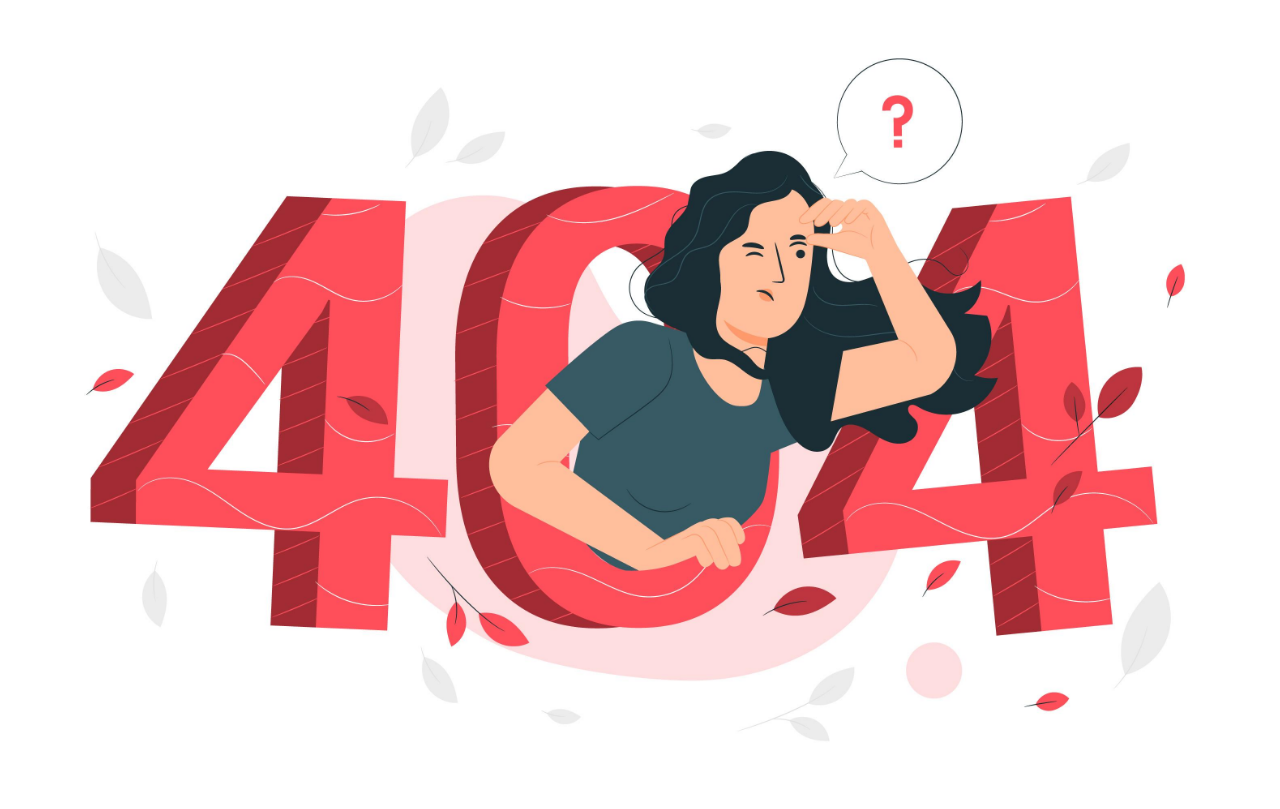
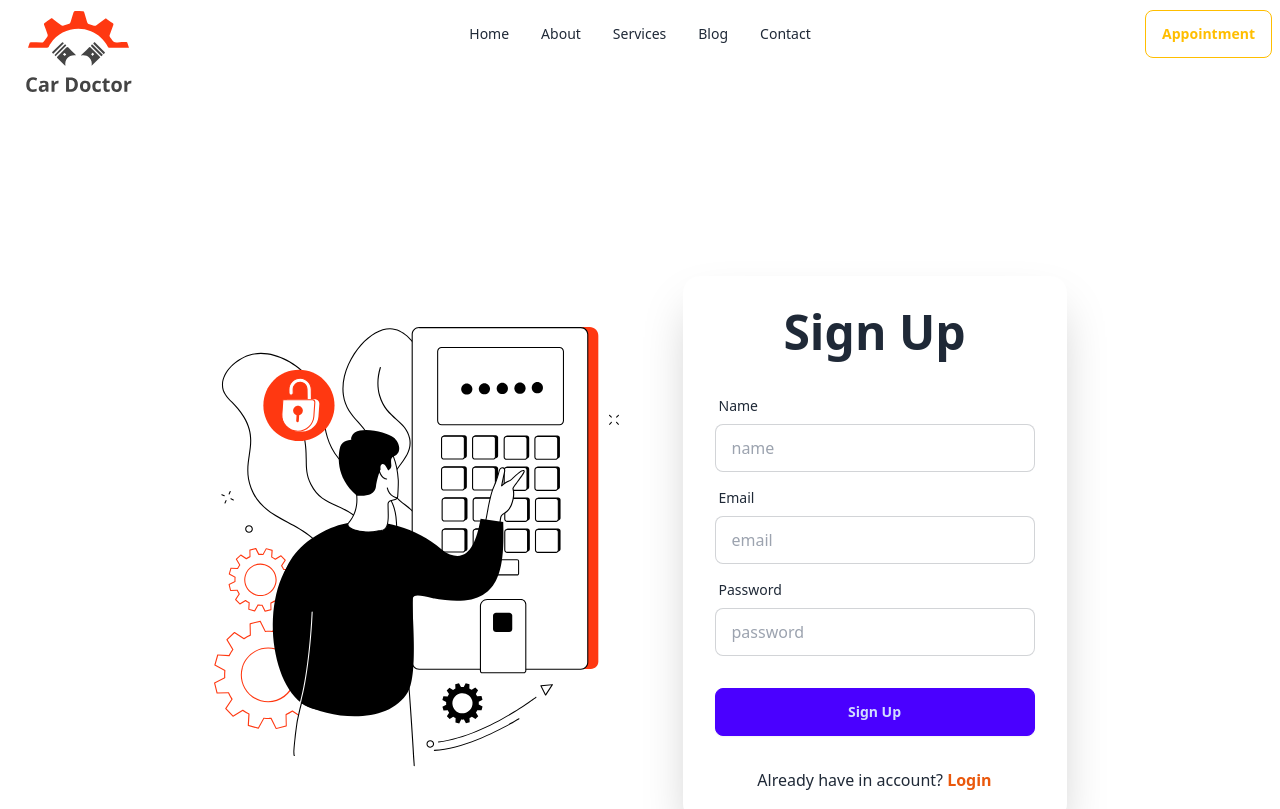
Before and after one commit to arafatrahman41/car-doctor-client, a React (Vite) app: page /signUp in a window 1280 px wide. Before the commit this address had no page. Shown: the top 809 px of the page. Built offline with nearby package versions, Linux system fonts and the light colour scheme; no server answers.

Commit message:
add firebase

```diff
--- a/package.json
+++ b/package.json
@@ -10,6 +10,7 @@
     "preview": "vite preview"
   },
   "dependencies": {
+    "firebase": "^10.12.2",
     "react": "^18.3.1",
     "react-dom": "^18.3.1",
     "react-icons": "^5.2.1",
--- /dev/null
+++ b/src/Providers/AuthProvider.jsx
@@ -0,0 +1,22 @@
+import { getAuth } from "firebase/auth";
+import { createContext, useState } from "react";
+import app from "../firebase/firebase.config";
+
+export const AuthContext = createContext(null);
+const auth = getAuth(app);
+
+const AuthProvider = ({ children }) => {
+  const [user, setUser] = useState(null);
+  const [loading, setLoading] = useState(true);
+
+  const authInfo = {
+    user,
+    loading
+  };
+
+  return (
+    <AuthContext.Provider value={authInfo}>{children}</AuthContext.Provider>
+  );
+};
+
+export default AuthProvider;
--- /dev/null
+++ b/src/firebase/firebase.config.js
@@ -0,0 +1,15 @@
+import { initializeApp } from "firebase/app";
+
+// Your web app's Firebase configuration
+const firebaseConfig = {
+  apiKey:import.meta.env.VITE_APIKEY,
+  authDomain:import.meta.env.VITE_AUTHDOMAIN,
+  projectId:import.meta.env.VITE_PROJECTID,
+  storageBucket:import.meta.env.VITE_STORAGEBUCKET,
+  messagingSenderId:import.meta.env.VITE_MESSAGINGSENDERID,
+  appId:import.meta.env.VITE_APPID
+};
+
+// Initialize Firebase
+const app = initializeApp(firebaseConfig);
+export default app;
--- a/src/pages/Home/Services/ServiceCard.jsx
+++ b/src/pages/Home/Services/ServiceCard.jsx
@@ -5,8 +5,8 @@ const ServiceCard = ({ service }) => {
   const { title, img, price } = service;
   return (
     <div className="card bg-base-100 shadow-xl">
-      <figure className="px-10 pt-10">
-        <img src={img} alt="service image" className="rounded-xl h-52" />
+      <figure className="px-6 pt-6">
+        <img src={img} alt="service image" className="rounded-xl h-52 w-full" />
       </figure>
       <div className="card-body">
         <h2 className="card-title">{title}</h2>
--- /dev/null
+++ b/src/pages/Login/Login.jsx
@@ -0,0 +1,59 @@
+import { Link } from "react-router-dom";
+import img from "../../assets/images/login/login.svg";
+
+const Login = () => {
+  const handleLogin = event => {
+    event.preventDefault();
+
+  }
+
+  return (
+    <div className="hero min-h-screen my-20">
+      <div className="hero-content flex-col lg:flex-row gap-16">
+        <div className="text-center lg:text-left">
+          <img src={img} alt="" />
+        </div>
+        <div className="card bg-base-100 w-full max-w-sm shrink-0 shadow-2xl">
+          <h1 className="text-5xl font-bold mt-8 text-center">Login</h1>
+          <form onSubmit={handleLogin} className="card-body">
+            <div className="form-control">
+              <label className="label">
+                <span className="label-text">Email</span>
+              </label>
+              <input
+                type="email"
+                placeholder="email"
+                name="email"
+                className="input input-bordered"
+                required
+              />
+            </div>
+            <div className="form-control">
+              <label className="label">
+                <span className="label-text">Password</span>
+              </label>
+              <input
+                type="password"
+                placeholder="password"
+                name="password"
+                className="input input-bordered"
+                required
+              />
+              <label className="label">
+                <a href="#" className="label-text-alt link link-hover">
+                  Forgot password?
+                </a>
+              </label>
+            </div>
+            <div className="form-control mt-6">
+              <input className="btn btn-primary" type="submit" value="Login" />
+            </div>
+          </form>
+          <p className="text-center mb-7">New to Car Doctors <Link className="text-orange-600 font-bold" to='/signUp'>Sign Up</Link></p>
+        </div>
+      </div>
+    </div>
+  );
+};
+
+export default Login;
--- /dev/null
+++ b/src/pages/SignUp/SignUp.jsx
@@ -0,0 +1,70 @@
+import { Link } from "react-router-dom";
+import img from "../../assets/images/login/login.svg";
+
+const SignUp = () => {
+    const handleSignUp = event => {
+        event.preventDefault();
+      }
+
+  return (
+    <div className="hero min-h-screen my-20">
+      <div className="hero-content flex-col lg:flex-row gap-16">
+        <div className="text-center lg:text-left">
+          <img src={img} alt="" />
+        </div>
+        <div className="card bg-base-100 w-full max-w-sm shrink-0 shadow-2xl">
+          <h1 className="text-5xl font-bold mt-8 text-center">Sign Up</h1>
+          <form onSubmit={handleSignUp} className="card-body">
+            <div className="form-control">
+              <label className="label">
+                <span className="label-text">Name</span>
+              </label>
+              <input
+                type="text"
+                placeholder="name"
+                name="name"
+                className="input input-bordered"
+                required
+              />
+            </div>
+            <div className="form-control">
+              <label className="label">
+                <span className="label-text">Email</span>
+              </label>
+              <input
+                type="email"
+                placeholder="email"
+                name="email"
+                className="input input-bordered"
+                required
+              />
+            </div>
+            <div className="form-control">
+              <label className="label">
+                <span className="label-text">Password</span>
+              </label>
+              <input
+                type="password"
+                placeholder="password"
+                name="password"
+                className="input input-bordered"
+                required
+              />
+            </div>
+            <div className="form-control mt-6">
+              <input className="btn btn-primary" type="submit" value="Sign Up" />
+            </div>
+          </form>
+          <p className="text-center mb-7">
+            Already have in account? {" "}
+            <Link className="text-orange-600 font-bold" to="/login">
+             Login
+            </Link>
+          </p>
+        </div>
+      </div>
+    </div>
+  );
+};
+
+export default SignUp;
```
Also changed, not shown: src/Routes/Routes.jsx (+10 -0 lines), src/main.jsx (+12 -9 lines), .eslintrc.cjs, 1 other file (tests, documents, lock files or other folders).
